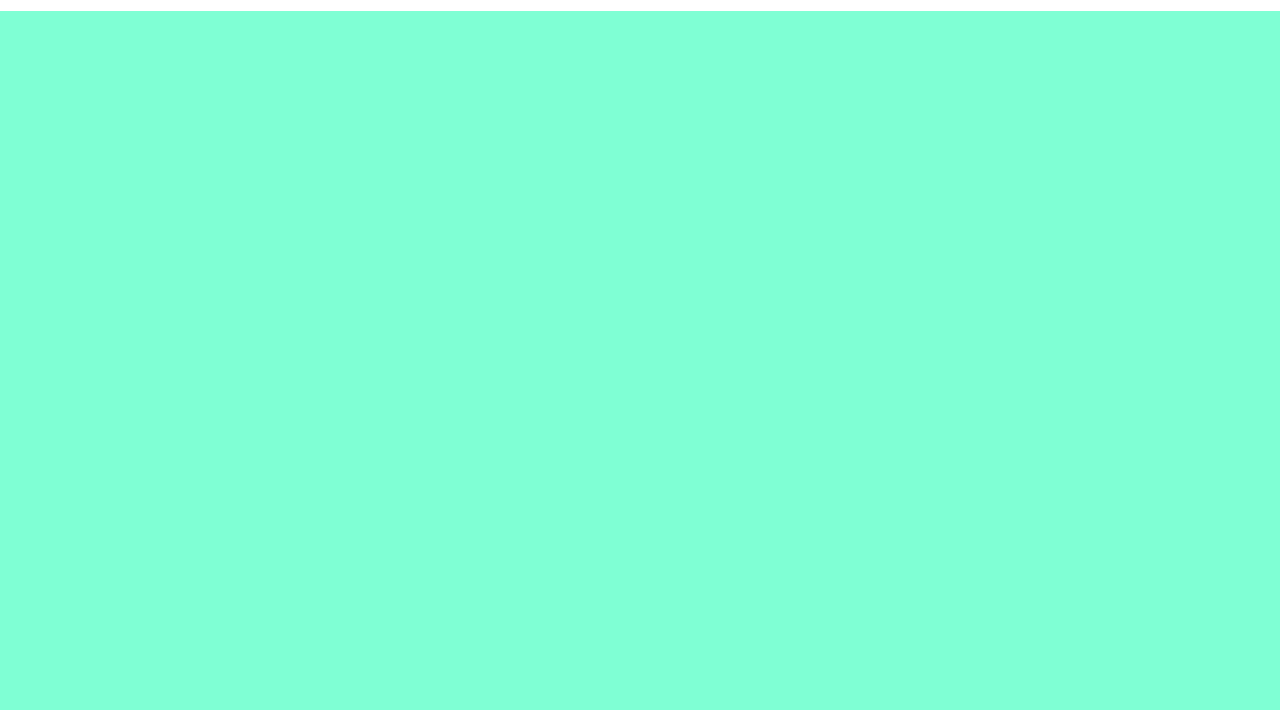
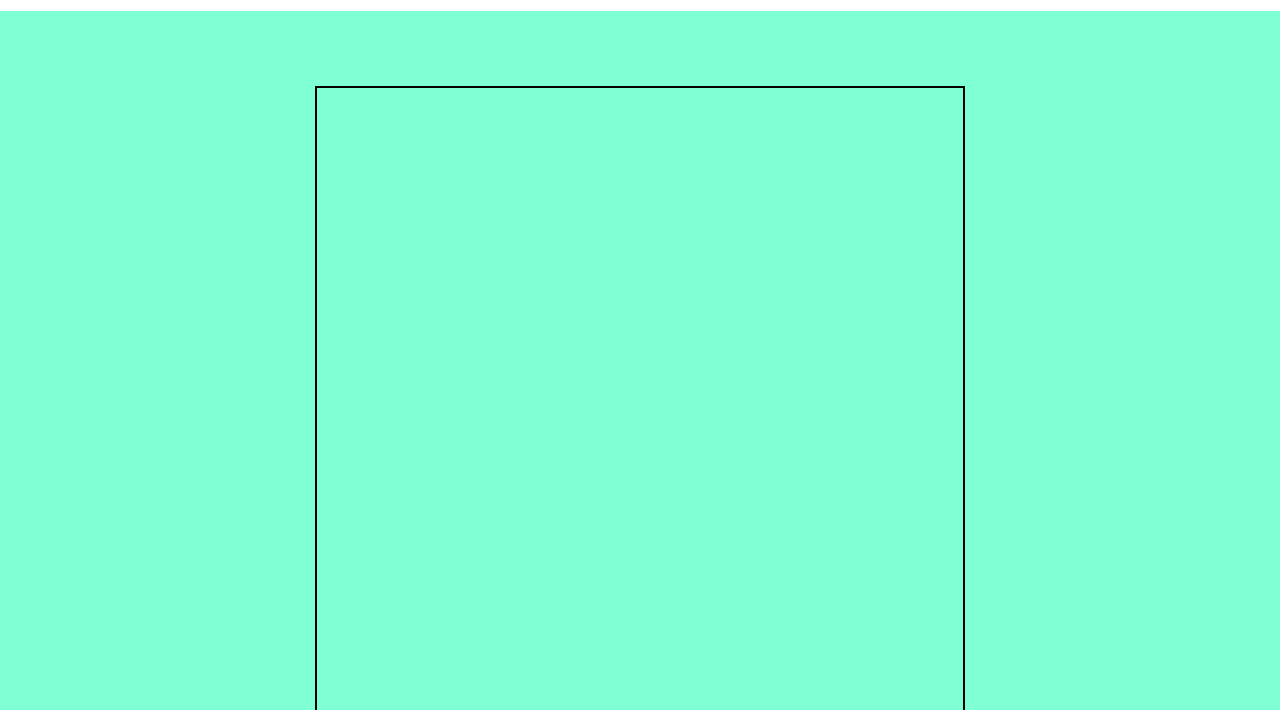
Before and after one commit to dariolaseta/js-campominato-grid, a plain HTML site: page index.html in a window 1280 px wide. Both pictures are taken after a click on the button "Play". Shown: the part 90-800 px from the top of the page. Drawn offline with Linux system fonts and the light colour scheme.

Commit message:
created script for generate grid container

```diff
--- a/index.html
+++ b/index.html
@@ -13,7 +13,7 @@
             <ul>
                 <!-- Missing logo -->
                 <li><h1>Campo Minato</h1></li>
-                <li><button>Play</button></li>
+                <li><button id="button">Play</button></li>
             </ul>
 
         </header>
--- a/js/script.js
+++ b/js/script.js
@@ -0,0 +1,8 @@
+const gridElement = document.getElementById("grid");
+const button = document.getElementById("button")
+
+
+button.addEventListener("click", function(){
+    gridElement.classList.add("container");
+
+});
```
